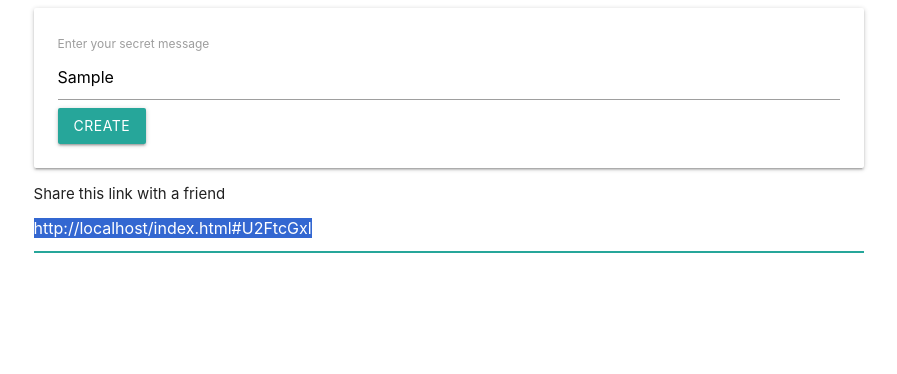
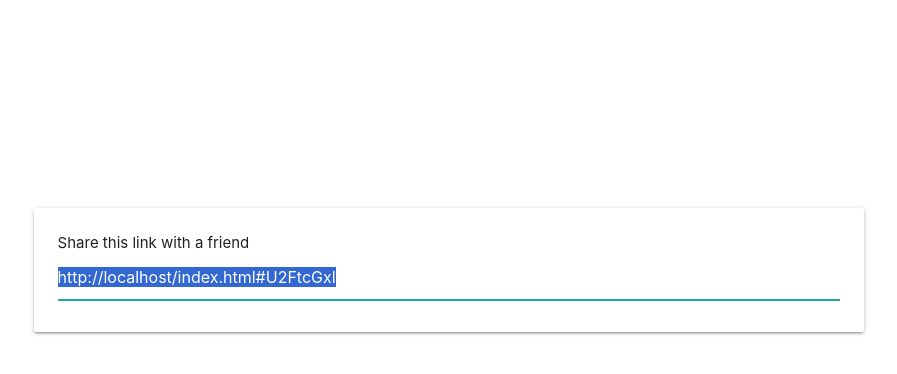
Before and after one commit to iza-habjan/message, a plain HTML site: page index.html in a window 1280 px wide. Both pictures are taken after typing "Sample" into the empty fields and a click on the button "CREATE". Shown: the whole page, without its empty margins (191-1088 px from the left). Drawn offline with nearby package versions, Linux system fonts and the light colour scheme.

Commit message:
toggling element visibility

```diff
--- a/index.html
+++ b/index.html
@@ -9,11 +9,16 @@
       rel="stylesheet"
       href="https://cdnjs.cloudflare.com/ajax/libs/materialize/1.0.0/css/materialize.min.css"
     />
+    <style>
+      .row {
+        margin-top: 25vh;
+      }
+    </style>
   </head>
   <body>
     <div class="row">
       <div class="col s8 offset-s2">
-        <div class="card-panel">
+        <div id="message-form" class="card-panel">
           <form>
             <label>Enter your secret message</label>
             <input id="message-input" />
@@ -21,9 +26,11 @@
           </form>
         </div>
 
-        <div>
-          Share this link with a friend
-          <input id="link-input" />
+        <div id="link-form" class="card-panel hide">
+          <div>
+            Share this link with a friend
+            <input id="link-input" />
+          </div>
         </div>
       </div>
     </div>
--- a/index.js
+++ b/index.js
@@ -1,6 +1,10 @@
 document.querySelector("form").addEventListener("submit", (event) => {
   // to prevent default browser action of submiting the form to some backend server
   event.preventDefault();
+
+  // toggle element visibility
+  document.querySelector("#message-form").classList.add("hide");
+  document.querySelector("#link-form").classList.remove("hide");
 
   const input = document.querySelector("#message-input");
   const encrypted = btoa(input.value);
```
